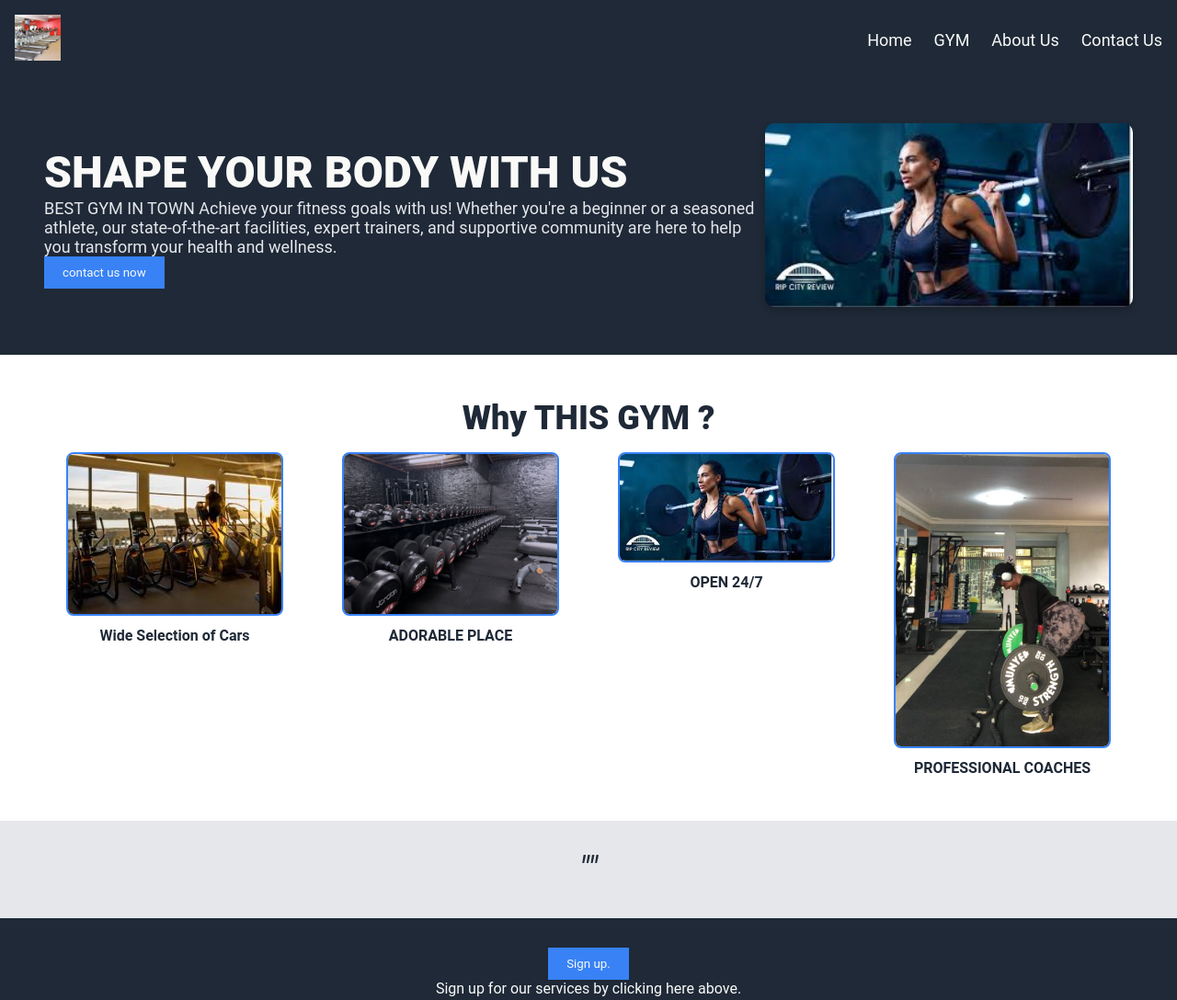
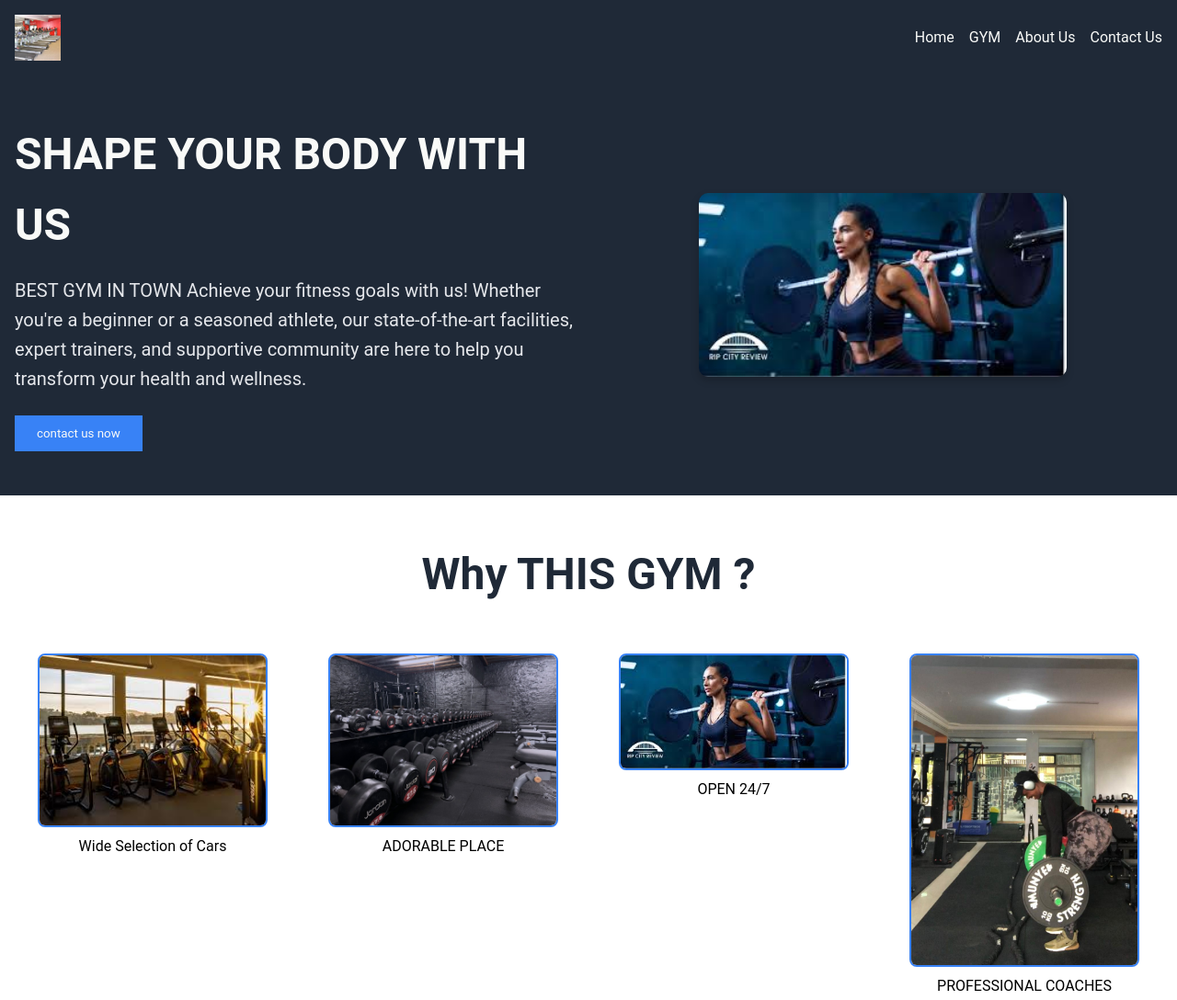
Before and after one commit to Yvonne-coder-lang/Web-design-Assignment, a plain HTML site: page index.html in a window 1280 px wide. Shown: the top 1088 px of the page at 92% size. Drawn offline with Linux system fonts and the light colour scheme.

Commit message:
Update style.css

```diff
--- a/style.css
+++ b/style.css
@@ -5,152 +5,193 @@
     font-family: 'Roboto', sans-serif;
 }
 
-/* Colors and Fonts */
+/* Color Palette and Variables */
 :root {
     --dark-bg: #1F2937;
     --light-bg: #E5E7EB;
     --text-main: #F9FAF8;
     --button-color: #3882F6;
-    --header-font-size: 48px;
-    --header-font-weight: 900;
-    --subtext-font-size: 18px;
-    --info-header-font-size: 36px;
-    --info-header-font-weight: 900;
-    --quote-font-size: 36px;
-    --quote-font-style: italic;
+    --accent-color: #3882F6;
+
+    /* Responsive Font Sizes */
+    --font-size-large: clamp(2rem, 5vw, 3rem);
+    --font-size-medium: clamp(1rem, 3vw, 1.25rem);
+    --font-size-small: clamp(0.875rem, 2.5vw, 1rem);
 }
 
-/* Header */
+/* Global Responsive Settings */
+html, body {
+    width: 100%;
+    max-width: 100%;
+    overflow-x: hidden;
+    scroll-behavior: smooth;
+}
+
+body {
+    line-height: 1.6;
+}
+
+/* Responsive Images */
+img {
+    max-width: 100%;
+    height: auto;
+    display: block;
+}
+
+/* Header/Navigation Styles */
 .hero {
     background-color: var(--dark-bg);
     color: var(--text-main);
-    padding: 1em;
+    padding: 1rem;
     display: flex;
     justify-content: space-between;
     align-items: center;
+    flex-wrap: wrap;
 }
 
-.hero .logo img {
-    height: 50px; /* Adjust height as needed */
+.logo img {
+    max-height: 50px;
     width: auto;
 }
 
+.hero nav {
+    display: flex;
+    align-items: center;
+    gap: 1rem;
+}
 
 .hero nav a {
     color: var(--text-main);
-    font-size: var(--subtext-font-size);
-    margin-left: 20px;
     text-decoration: none;
+    transition: color 0.3s ease;
 }
 
-/* Main Content */
+.hero nav a:hover {
+    color: var(--accent-color);
+}
+
+/* Main Content Section */
 .main-content {
     display: flex;
     align-items: center;
-    justify-content: space-around;
-    padding: 3em;
+    justify-content: space-between;
+    padding: 3rem 1rem;
     background-color: var(--dark-bg);
     color: var(--text-main);
+    gap: 2rem;
+}
+
+.main-content .text {
+    flex: 1;
+    max-width: 50%;
 }
 
 .main-content .text h1 {
-    font-size: var(--header-font-size);
-    font-weight: var(--header-font-weight);
+    font-size: var(--font-size-large);
+    margin-bottom: 1rem;
 }
 
 .main-content .text p {
+    font-size: var(--font-size-medium);
     color: var(--light-bg);
-    font-size: var(--subtext-font-size);
+    margin-bottom: 1.5rem;
 }
 
 .main-content button {
     background-color: var(--button-color);
     color: var(--text-main);
-    padding: 10px 20px;
     border: none;
+    padding: 0.75rem 1.5rem;
     cursor: pointer;
+    transition: background-color 0.3s ease;
 }
 
-.image-container img.main-image {
-    width: 400px; /* Adjust width as needed */
-    height: auto; /* Maintains aspect ratio */
-    border-radius: 10px; /* Optional: rounds corners */
-    box-shadow: 0 4px 8px rgba(0, 0, 0, 0.2); /* Optional: adds shadow */
+.main-content button:hover {
+    background-color: darken(var(--button-color), 10%);
 }
 
+.image-container {
+    flex: 1;
+    display: flex;
+    justify-content: center;
+}
 
-
+.image-container img {
+    max-width: 400px;
+    width: 100%;
+    border-radius: 10px;
+    box-shadow: 0 4px 8px rgba(0, 0, 0, 0.2);
+}
 
 /* Info Section */
 .info-section {
     text-align: center;
-    padding: 3em;
+    padding: 3rem 1rem;
 }
 
 .info-section h2 {
-    font-size: var(--info-header-font-size);
-    font-weight: var(--info-header-font-weight);
+    font-size: var(--font-size-large);
+    margin-bottom: 2rem;
     color: var(--dark-bg);
 }
 
 .info-images {
     display: flex;
     justify-content: space-around;
-    gap: 1em;
+    gap: 1rem;
     flex-wrap: wrap;
-    margin-top: 1em;
 }
 
 .image-box {
-    width: 20%; /* Adjust width as needed */
-    text-align: center;
+    flex: 1;
+    min-width: 200px;
+    max-width: 250px;
+    margin: 1rem;
 }
 
 .image-box img {
-    width: 100%;
-    height: auto;
     border-radius: 8px;
     border: 2px solid var(--button-color);
+    transition: transform 0.3s ease;
+}
+
+.image-box img:hover {
+    transform: scale(1.05);
 }
 
 .image-box p {
-    margin-top: 0.5em;
-    color: var(--dark-bg);
-    font-weight: bold;
+    margin-top: 0.5rem;
+    font-size: var(--font-size-small);
 }
-
 
 /* Quote Section */
 .quote-section {
     background-color: var(--light-bg);
-    padding: 2em;
+    padding: 2rem 1rem;
     text-align: center;
 }
 
 .quote-section .quote {
-    font-size: var(--quote-font-size);
-    font-style: var(--quote-font-style);
-    color: var(--dark-bg);
-}
-
-.quote-section .author {
-    font-weight: bold;
-    color: var(--dark-bg);
+    font-size: var(--font-size-medium);
+    font-style: italic;
+    max-width: 800px;
+    margin: 0 auto;
 }
 
 /* Call to Action Section */
 .cta-section {
     background-color: var(--dark-bg);
     color: var(--text-main);
-    padding: 2em;
+    padding: 2rem 1rem;
     text-align: center;
 }
 
 .cta-section button {
     background-color: var(--button-color);
     color: var(--text-main);
-    padding: 10px 20px;
     border: none;
+    padding: 0.75rem 1.5rem;
+    margin-bottom: 1rem;
     cursor: pointer;
 }
 
@@ -159,5 +200,46 @@ footer {
     background-color: var(--dark-bg);
     color: var(--text-main);
     text-align: center;
-    padding: 1em;
+    padding: 1rem;
 }
+
+/* Responsive Breakpoints */
+@media screen and (max-width: 768px) {
+    .hero {
+        flex-direction: column;
+        text-align: center;
+    }
+
+    .hero nav {
+        flex-direction: column;
+        gap: 0.5rem;
+    }
+
+    .main-content {
+        flex-direction: column;
+        text-align: center;
+    }
+
+    .main-content .text,
+    .image-container {
+        max-width: 100%;
+    }
+
+    .info-images {
+        flex-direction: column;
+        align-items: center;
+    }
+
+    .image-box {
+        max-width: 100%;
+        width: 80%;
+    }
+}
+
+/* Accessibility and Performance Enhancements */
+@media (prefers-reduced-motion: reduce) {
+    * {
+        animation: none !important;
+        transition: none !important;
+    }
+}
```
